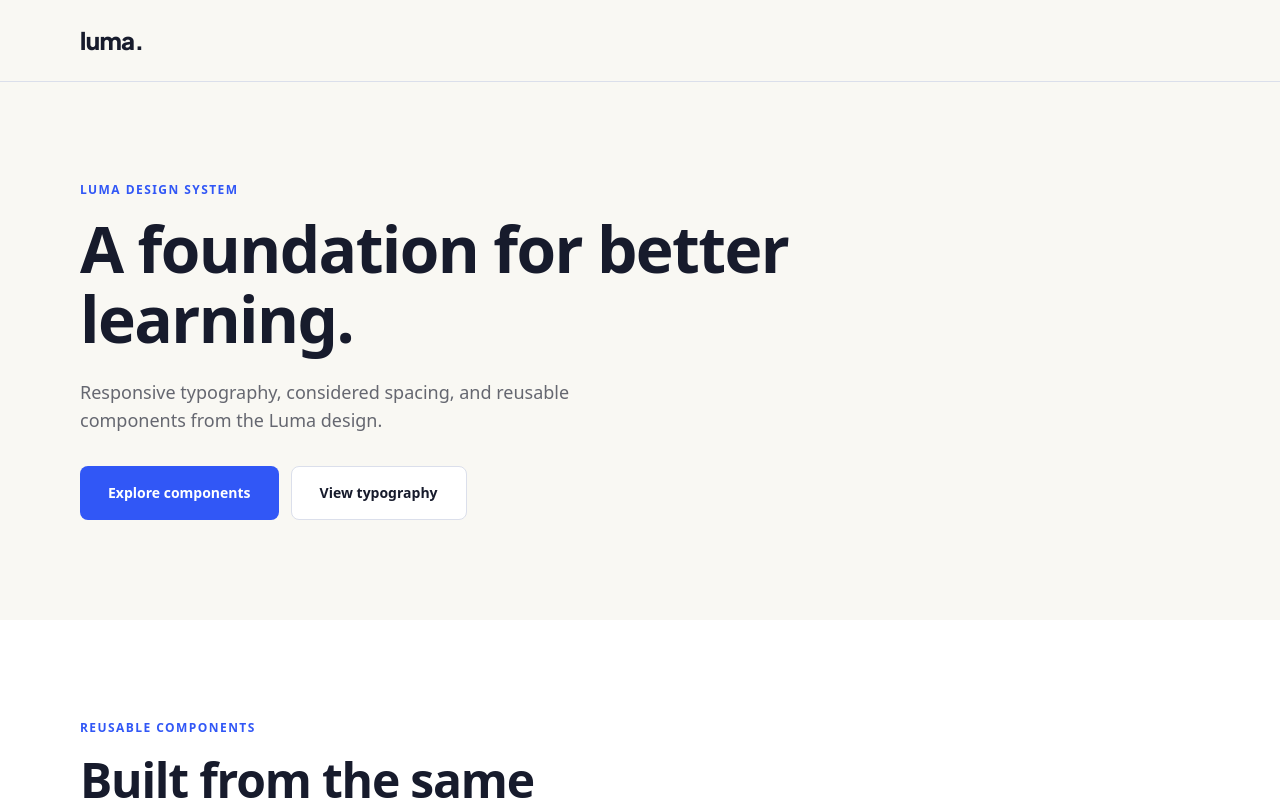
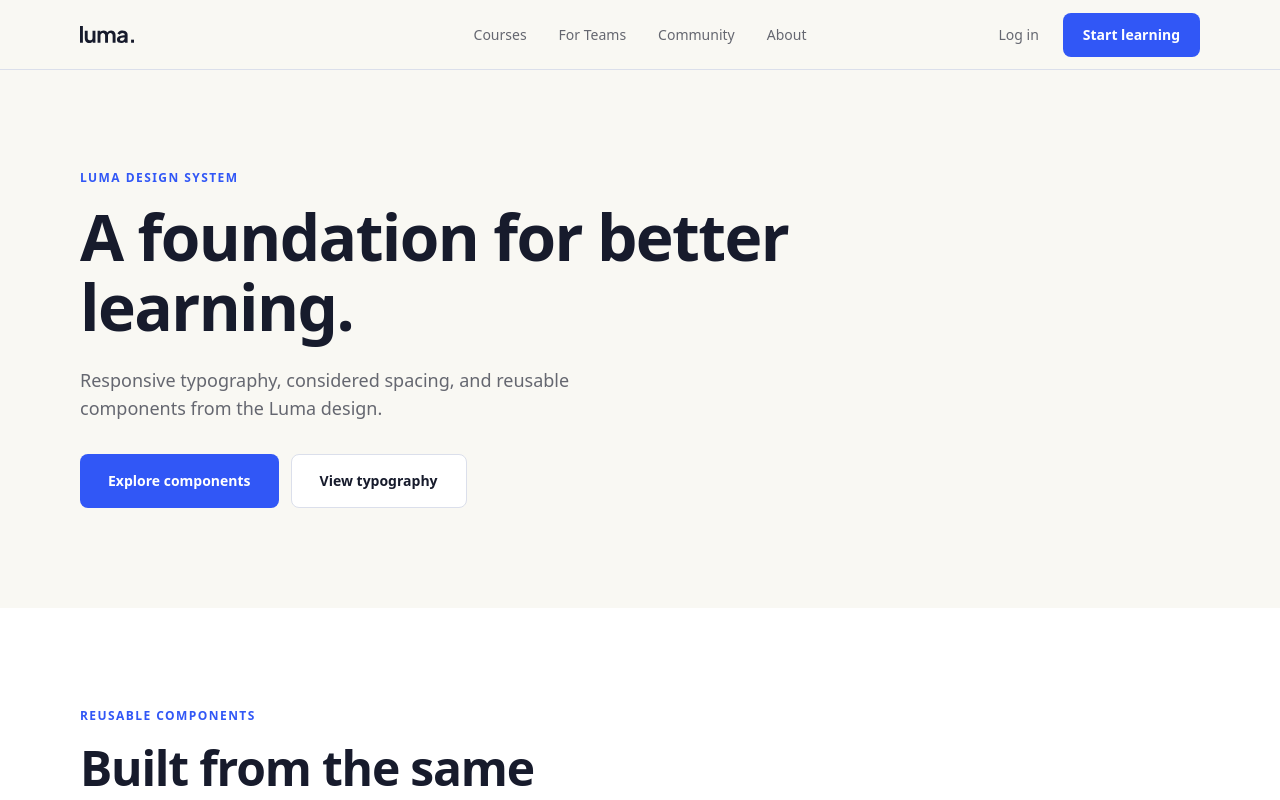
Before and after one commit to ahcfonseca/buzzvel-luma-test, a Next.js app: page / in a window 1280 px wide. Shown: the top 800 px of the page. Built offline with nearby package versions, Linux system fonts and the light colour scheme.

Commit message:
feat: add responsive header and animated mobile navigation

```diff
--- a/app/globals.css
+++ b/app/globals.css
@@ -74,6 +74,19 @@
 }
 
 @layer components {
+  .header-row { display: flex; height: 68px; align-items: center; justify-content: space-between; }
+  .header-logo { width: 53.738px; height: 16.918px; }
+  .header-nav-link { display: inline-flex; align-items: center; min-height: 44px; color: var(--color-text-secondary); }
+  .header-nav-link:hover { color: var(--color-primary-blue); }
+  .header-menu-toggle { display: inline-flex; width: 44px; height: 44px; margin-right: -4px; align-items: center; justify-content: center; border-radius: var(--radius-control); cursor: pointer; }
+  .header-menu-toggle:hover { background: var(--color-primary-blue-light); }
+  .header-close-icon { position: relative; width: 24px; height: 24px; }
+  .header-close-icon::before, .header-close-icon::after { content: ""; position: absolute; top: 11px; left: 2px; width: 20px; height: 2px; background: currentColor; transform: rotate(45deg); }
+  .header-close-icon::after { transform: rotate(-45deg); }
+  .mobile-navigation { position: fixed; inset: 0; width: 100%; max-width: none; height: 100dvh; max-height: none; margin: 0; padding: 0; border: 0; overflow-y: auto; overscroll-behavior: contain; color: var(--color-text-primary); background: var(--color-background-light-yellow); }
+  .mobile-navigation::backdrop { background: var(--color-background-light-yellow); }
+  .mobile-navigation[open] { animation: menu-slide-down 300ms cubic-bezier(0.22, 1, 0.36, 1) both; }
+  .mobile-navigation[open][data-state="closing"] { animation: menu-slide-up 250ms ease-in both; }
   .container-layout { width: 100%; padding-inline: var(--spacing-gutter); }
   .container-content { width: 100%; max-width: var(--container-content); margin-inline: auto; }
   .section { padding-block: var(--spacing-section); }
@@ -92,7 +105,13 @@
   .skip-link:focus { transform: translateY(0); }
 }
 
+@media (min-width: 64rem) {
+  .header-row { display: grid; height: 69px; grid-template-columns: 1fr auto 1fr; }
+  .header-row > a { justify-self: start; }
+}
 
+@keyframes menu-slide-down { from { transform: translateY(-100%); } to { transform: translateY(0); } }
+@keyframes menu-slide-up { from { transform: translateY(0); } to { transform: translateY(-100%); } }
 
 @media (prefers-reduced-motion: reduce) {
   *, *::before, *::after { animation-duration: 0.01ms !important; animation-iteration-count: 1 !important; transition-duration: 0.01ms !important; scroll-behavior: auto !important; }
--- a/app/page.tsx
+++ b/app/page.tsx
@@ -2,10 +2,11 @@ import { Button, ButtonLink } from "@/components/ui/button";
 import { CategoryCard } from "@/components/ui/cards";
 import { InputField, TextareaField } from "@/components/ui/form-field";
 import { Container, Section, SectionHeading } from "@/components/ui/layout";
+import { SiteHeader } from "@/components/site-header";
 
 export default function DesignSystemPreview() {
   return <>
-    <header className="border-b border-line py-6"><Container><a href="/" aria-label="Luma home" className="font-heading text-2xl font-extrabold tracking-tight">luma.</a></Container></header>
+    <SiteHeader />
     <main id="main-content">
       <Section aria-labelledby="foundation-title"><p className="type-overline mb-4 text-primary-blue">Luma design system</p><h1 id="foundation-title" className="type-h1 max-w-200">A foundation for better learning.</h1><p className="type-subtitle-1 mt-6 max-w-140 text-text-secondary">Responsive typography, considered spacing, and reusable components from the Luma design.</p><div className="mt-8 flex flex-col gap-3 sm:flex-row"><ButtonLink href="#components">Explore components</ButtonLink><ButtonLink href="#typography" variant="secondary">View typography</ButtonLink></div></Section>
       <Section id="components" aria-labelledby="components-title" className="bg-background-white"><SectionHeading id="components-title" eyebrow="Reusable components" title="Built from the same foundations." /><div className="mt-12 grid gap-6 md:grid-cols-2"><CategoryCard number="01" title="Product design" description="Turn big ideas into thoughtful digital experiences." href="#typography" /><div className="rounded-card border border-line p-6"><h3 className="type-h5 mb-6">Form controls</h3><div className="flex flex-col gap-6"><InputField id="preview-name" label="Full name" placeholder="Your name" autoComplete="name" /><InputField id="preview-email" label="Email" type="email" placeholder="you@example.com" autoComplete="email" /><TextareaField id="preview-message" label="Your question" placeholder="Tell us how we can help…" /><Button disabled fullWidth>Send message (preview)</Button></div></div></div></Section>
--- /dev/null
+++ b/components/site-header.tsx
@@ -0,0 +1,121 @@
+"use client";
+
+import Image from "next/image";
+import { useEffect, useRef, useState } from "react";
+import { ButtonLink } from "@/components/ui/button";
+import { Container } from "@/components/ui/layout";
+
+export type NavigationItem = { label: string; href: string };
+export type SiteHeaderProps = {
+  items?: readonly NavigationItem[];
+  loginHref?: string;
+  startHref?: string;
+};
+
+const navigation: readonly NavigationItem[] = [
+  { label: "Courses", href: "/#courses" },
+  { label: "For Teams", href: "/#teams" },
+  { label: "Community", href: "/#community" },
+  { label: "About", href: "/#about" },
+];
+
+function Logo({ onClick }: { onClick?: () => void }) {
+  return <a href="/" aria-label="Luma home" onClick={onClick} className="inline-flex shrink-0 items-center py-3">
+    <Image src="/images/luma-logo.svg" alt="" width={54} height={17} priority className="header-logo" />
+  </a>;
+}
+
+export function SiteHeader({ items = navigation, loginHref = "/login", startHref = "/#courses" }: SiteHeaderProps) {
+  const dialog = useRef<HTMLDialogElement>(null);
+  const [isOpen, setIsOpen] = useState(false);
+  const [isClosing, setIsClosing] = useState(false);
+
+  function openMenu() {
+    dialog.current?.showModal();
+    setIsClosing(false);
+    setIsOpen(true);
+  }
+
+  function closeMenu() {
+    dialog.current?.close();
+    setIsOpen(false);
+    setIsClosing(false);
+  }
+
+  function requestClose() {
+    if (window.matchMedia("(prefers-reduced-motion: reduce)").matches) closeMenu();
+    else setIsClosing(true);
+  }
+
+  useEffect(() => {
+    if (!isOpen) return;
+    const previousOverflow = document.body.style.overflow;
+    document.body.style.overflow = "hidden";
+    const desktop = window.matchMedia("(min-width: 64rem)");
+    const handleResize = () => {
+      if (desktop.matches) {
+        dialog.current?.close();
+        setIsOpen(false);
+        setIsClosing(false);
+      }
+    };
+    desktop.addEventListener("change", handleResize);
+    return () => {
+      document.body.style.overflow = previousOverflow;
+      desktop.removeEventListener("change", handleResize);
+    };
+  }, [isOpen]);
+
+  // A timeout also completes dismissal if a browser interrupts the CSS animation.
+  useEffect(() => {
+    if (!isClosing) return;
+    const timeout = window.setTimeout(closeMenu, 350);
+    return () => window.clearTimeout(timeout);
+  }, [isClosing]);
+
+  return <>
+    <header className="site-header border-b border-line bg-background-light-yellow">
+      <Container className="header-row">
+        <Logo />
+        <nav aria-label="Main navigation" className="hidden lg:block">
+          <ul className="flex items-center gap-8">
+            {items.map(item => <li key={item.href}><a href={item.href} className="header-nav-link">{item.label}</a></li>)}
+          </ul>
+        </nav>
+        <div className="hidden items-center justify-end gap-2 lg:flex">
+          <a href={loginHref} className="header-nav-link px-4 py-2.5">Log in</a>
+          <ButtonLink href={startHref} size="compact">Start learning</ButtonLink>
+        </div>
+        <button type="button" className="header-menu-toggle lg:hidden" aria-label="Open navigation menu" aria-haspopup="dialog" aria-expanded={isOpen} aria-controls="mobile-navigation" onClick={openMenu}>
+          <Image src="/images/menu.svg" alt="" width={24} height={24} />
+        </button>
+      </Container>
+    </header>
+
+    {/* Native modal provides focus containment, background inertness and focus restoration. */}
+    <dialog ref={dialog} id="mobile-navigation" aria-label="Navigation menu" className="mobile-navigation" data-state={isClosing ? "closing" : "open"}
+      onCancel={event => { event.preventDefault(); requestClose(); }}
+      onClose={() => { setIsOpen(false); setIsClosing(false); }}
+      onAnimationEnd={event => { if (event.target === event.currentTarget && isClosing) closeMenu(); }}>
+      <div className="border-b border-line">
+        <Container className="header-row">
+          <Logo onClick={closeMenu} />
+          <button type="button" className="header-menu-toggle" aria-label="Close navigation menu" onClick={requestClose} autoFocus>
+            <span aria-hidden="true" className="header-close-icon" />
+          </button>
+        </Container>
+      </div>
+      <Container className="flex min-h-[calc(100dvh-69px)] flex-col pb-10 pt-10">
+        <nav aria-label="Mobile navigation">
+          <ul className="flex flex-col">
+            {items.map(item => <li key={item.href} className="border-b border-line"><a href={item.href} onClick={closeMenu} className="type-h4 block py-5 transition-colors hover:text-primary-blue">{item.label}</a></li>)}
+          </ul>
+        </nav>
+        <div className="mt-auto flex flex-col gap-3 pt-12">
+          <ButtonLink href={startHref} fullWidth onClick={closeMenu}>Start learning</ButtonLink>
+          <ButtonLink href={loginHref} variant="secondary" fullWidth onClick={closeMenu}>Log in</ButtonLink>
+        </div>
+      </Container>
+    </dialog>
+  </>;
+}
```
Also changed, not shown: public/images/luma-logo.svg (added), public/images/menu.svg (added).
